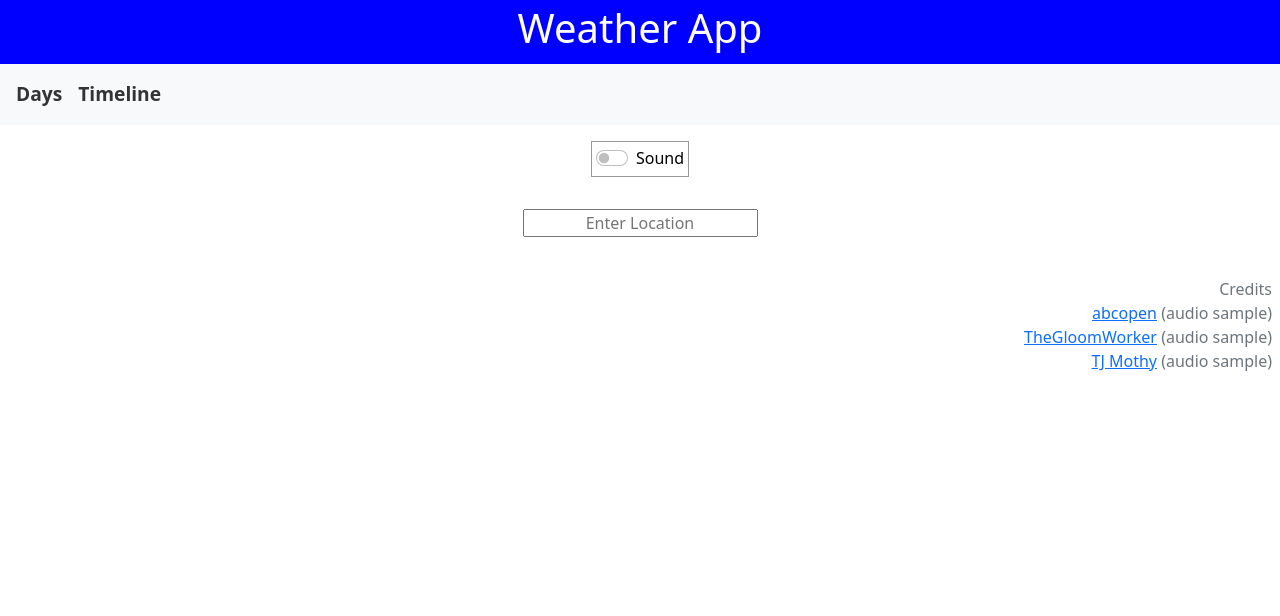
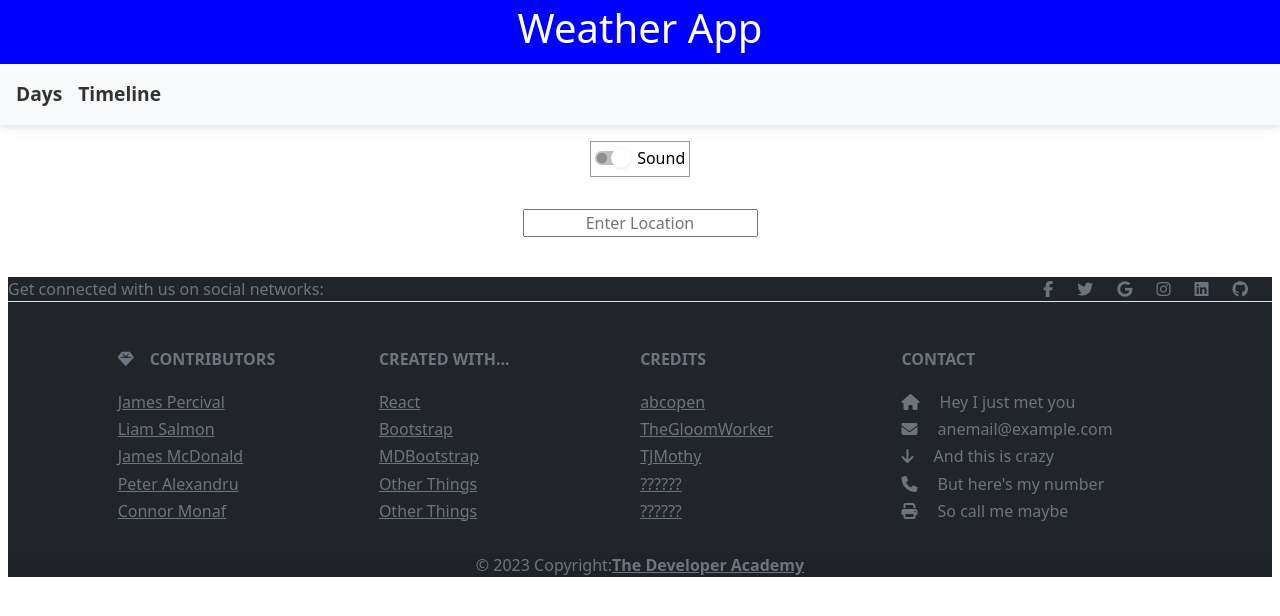
Before and after one commit to ElSammen/weather-api, a React (Create React App) app in the folder weather/: page / in a window 1280 px wide. Shown: the top 616 px of the page. Built offline with nearby package versions, Linux system fonts and the light colour scheme; no server answers.

Commit message:
Small Changes + Footer

```diff
--- a/weather/src/App.js
+++ b/weather/src/App.js
@@ -12,6 +12,7 @@ import { ApiClient } from './apiClient';
 import MyNavbar from './components/navbar';
 import SoundToggleInput from './components/toggleInput';
 import LocationInput from './components/textInput';
+import MyFooter from './components/footer';
 
 export default function App() {
 	const [data, changeData] = useState(null) ; // Raw weather data
@@ -77,10 +78,7 @@ export default function App() {
 			<SoundManager soundList={soundList} soundId={soundId} soundEnabled={soundEnabled} />
 
 			<footer className="footer text-end p-2 text-secondary">
-				Credits<br />
-				<a href="https://freesound.org/people/abcopen/">abcopen</a> (audio sample)<br />
-				<a href="https://freesound.org/people/TheGloomWorker/">TheGloomWorker</a> (audio sample)<br />
-				<a href="https://freesound.org/people/TJ%20Mothy/">TJ Mothy</a>  (audio sample)<br />
+				<MyFooter />
 			</footer>
 		</div>
   );
--- /dev/null
+++ b/weather/src/components/footer.js
@@ -0,0 +1,156 @@
+import { MDBFooter, MDBContainer, MDBRow, MDBCol, MDBIcon } from 'mdb-react-ui-kit';
+
+
+export default function MyFooter() {
+    return (
+      <MDBFooter bgColor='dark' className='text-center text-lg-start text-muted'>
+        <section className='d-flex justify-content-center justify-content-lg-between h6-4 border-bottom'>
+          <div className='me-5 d-none d-lg-block'>
+            <span>Get connected with us on social networks:</span>
+          </div>
+
+          <div>
+            <a href='www.facebook.com' className='me-4 text-reset'>
+              <MDBIcon fab icon="facebook-f" />
+            </a>
+            <a href='www.twitter.com' className='me-4 text-reset'>
+              <MDBIcon fab icon="twitter" />
+            </a>
+            <a href='www.google.com' className='me-4 text-reset'>
+              <MDBIcon fab icon="google" />
+            </a>
+            <a href='www.instagram.com' className='me-4 text-reset'>
+              <MDBIcon fab icon="instagram" />
+            </a>
+            <a href='www.linkedin.com' className='me-4 text-reset'>
+              <MDBIcon fab icon="linkedin" />
+            </a>
+            <a href='www.github.com' className='me-4 text-reset'>
+              <MDBIcon fab icon="github" />
+            </a>
+          </div>
+        </section>
+
+        <section className=''>
+          <MDBContainer className='text-center text-md-start mt-5'>
+            <MDBRow className='mt-3'>
+              <MDBCol md="2" lg="2" xl="2" className='mx-auto mb-4'>
+                <h6 className='text-uppercase fw-bold mb-4'>
+                <MDBIcon icon="gem" className="me-3" />
+                  Contributors</h6>
+                <h6>
+                  <a href='https://github.com/JPDevAcc' className='text-reset'>
+                    James Percival
+                  </a>
+                </h6>
+                <h6>
+                  <a href='https://github.com/ElSammen' className='text-reset'>
+                    Liam Salmon
+                  </a>
+                </h6>
+                <h6>
+                  <a href='https://github.com/JamesMDesign' className='text-reset'>
+                    James McDonald
+                  </a>
+                </h6>
+                <h6>
+                  <a href='Https://github.com/PeterAlexandru' className='text-reset'>
+                    Peter Alexandru
+                  </a>
+                </h6>
+                <h6>
+                  <a href='Https://github.com/cjm-1992' className='text-reset'>
+                    Connor Monaf
+                  </a>
+                </h6>
+              </MDBCol>
+
+              <MDBCol md="2" lg="2" xl="2" className='mx-auto mb-4'>
+                <h6 className='text-uppercase fw-bold mb-4'>Created With...</h6>
+                <h6>
+                  <a href='#!' className='text-reset'>
+                    React
+                  </a>
+                </h6>
+                <h6>
+                  <a href='#!' className='text-reset'>
+                    Bootstrap
+                  </a>
+                </h6>
+                <h6>
+                  <a href='#!' className='text-reset'>
+                    MDBootstrap
+                  </a>
+                </h6>
+                <h6>
+                  <a href='#!' className='text-reset'>
+                    Other Things
+                  </a>
+                </h6>
+                <h6>
+                  <a href='#!' className='text-reset'>
+                    Other Things
+                  </a>
+                </h6>
+              </MDBCol>
+
+              <MDBCol md="3" lg="2" xl="2" className='mx-auto mb-4'>
+                <h6 className='text-uppercase fw-bold mb-4'>Credits</h6>
+                <h6>
+                  <a href='https://freesound.org/people/abcopen/' className='text-reset'>
+                    abcopen
+                  </a>
+                </h6>
+                <h6>
+                  <a href='https://freesound.org/people/TheGloomWorker/' className='text-reset'>
+                    TheGloomWorker
+                  </a>
+                </h6>
+                <h6>
+                  <a href='https://freesound.org/people/TJ%20Mothy/' className='text-reset'>
+                    TJMothy
+                  </a>
+                </h6>
+                <h6>
+                  <a href='#!' className='text-reset'>
+                    ??????
+                  </a>
+                </h6>
+                  <h6>
+                  <a href='#!' className='text-reset'>
+                    ??????
+                  </a>
+                </h6>
+              </MDBCol>
+
+              <MDBCol md="4" lg="3" xl="3" className='mx-auto mb-md-0 mb-4'>
+                <h6 className='text-uppercase fw-bold mb-4'>Contact</h6>
+                <h6>
+                  <MDBIcon icon="home" className="me-3" /> Hey I just met you
+                </h6>
+                <h6>
+                  <MDBIcon icon="envelope" className="me-3" /> anemail@example.com
+                </h6>
+                <h6>
+                  <MDBIcon icon="arrow-down" className="me-3" /> And this is crazy
+                </h6>
+                <h6>
+                  <MDBIcon icon="phone" className="me-3" /> But here's my number
+                </h6>
+                <h6>
+                  <MDBIcon icon="print" className="me-3" /> So call me maybe
+                </h6>
+              </MDBCol>
+            </MDBRow>
+          </MDBContainer>
+        </section>
+
+        <div className='text-center h6-4' style={{ backgroundColor: 'rgba(0, 0, 0, 0.05)' }}>
+          © 2023 Copyright:
+          <a className='text-reset fw-bold' href='https://thedeveloperacademy.com/'>
+            The Developer Academy
+          </a>
+        </div>
+      </MDBFooter>
+    );
+  }
--- a/weather/src/index.js
+++ b/weather/src/index.js
@@ -1,6 +1,8 @@
 import React from 'react';
 import ReactDOM from 'react-dom/client';
 import './index.css';
+import 'mdb-react-ui-kit/dist/css/mdb.min.css';
+import "@fortawesome/fontawesome-free/css/all.min.css";
 import App from './App';
 import reportWebVitals from './reportWebVitals';
 import { HashRouter } from 'react-router-dom';
--- a/weather/src/views/weatherCards.css
+++ b/weather/src/views/weatherCards.css
@@ -6,4 +6,5 @@
 .my-weather-cards * {
 	color: #222 ;
 	font-size: 100%;
+	text-transform: capitalize;
 }
```
Also changed, not shown: weather/package.json (+5 -2 lines), 1 other file (tests, documents, lock files or other folders).
